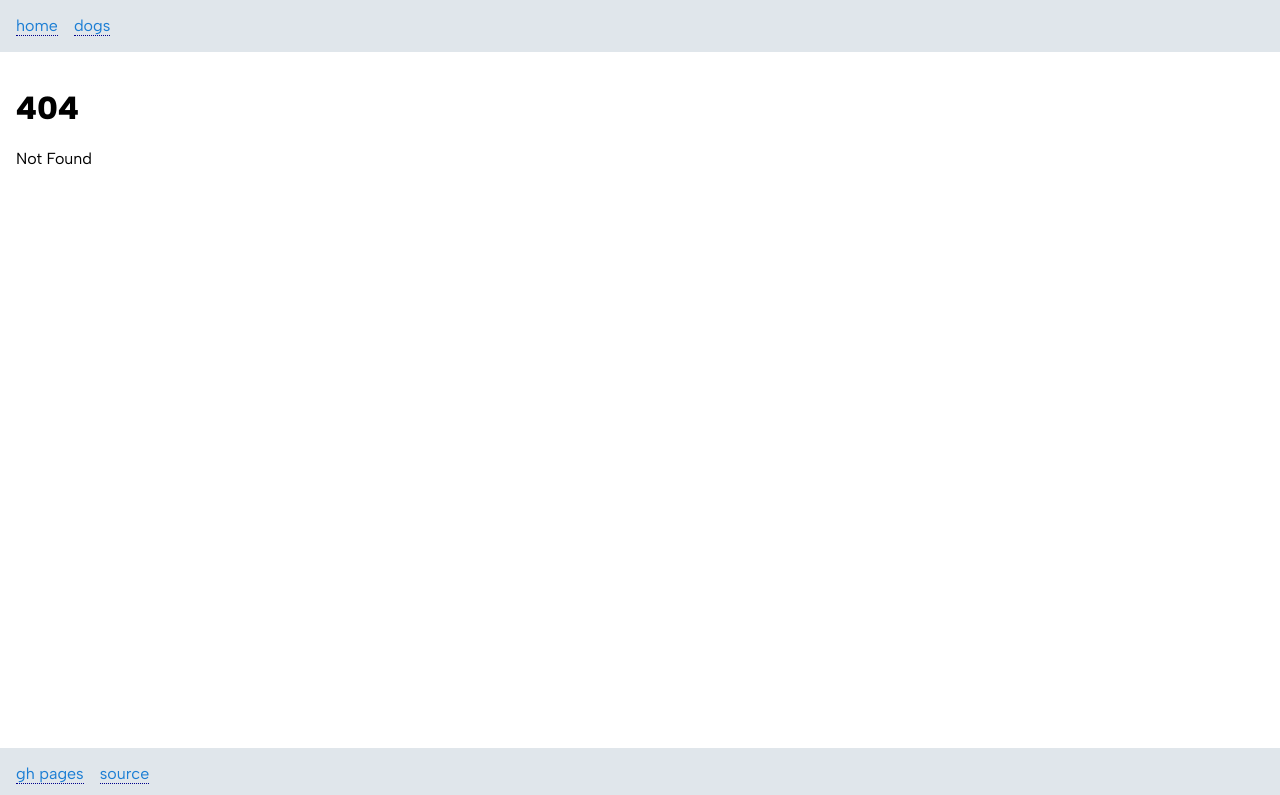
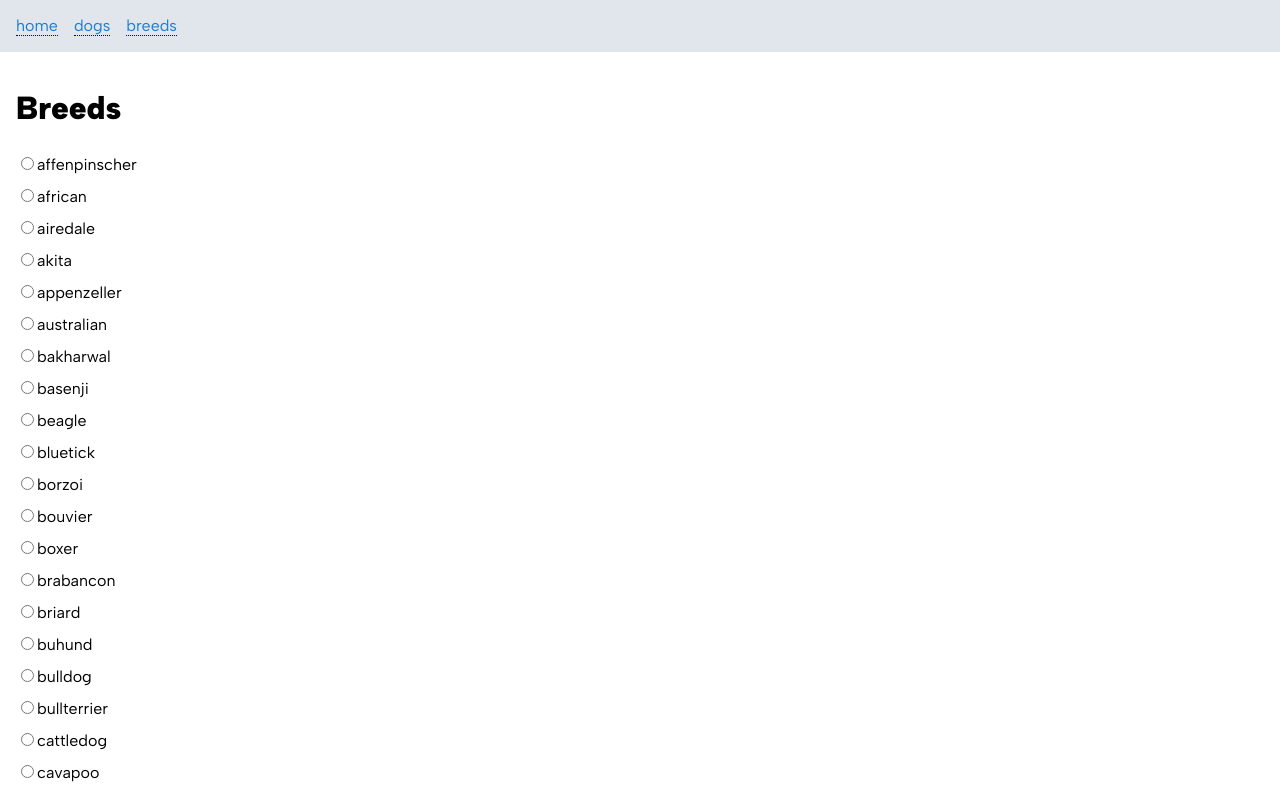
Before and after one commit to fscheidt/dogs, a SvelteKit app: page /breeds in a window 1280 px wide. Before the commit this address had no page. Shown: the top 795 px of the page. Built offline with nearby package versions, Linux system fonts and the light colour scheme.

Commit message:
add dog breed list

```diff
--- /dev/null
+++ b/src/lib/Breed.svelte
@@ -0,0 +1,49 @@
+<script>
+import {getContext, onMount} from "svelte";
+let {breedName} = $props();
+let endpoint = $state(`https://dog.ceo/api/breed/${breedName}/images`);
+let photos = $state(null);
+let photoIdx = $state(0);
+function getNext(){
+    return Math.floor(Math.random(0,1)*photos.length)
+}
+async function getBreedPhotos(){
+    const response = await fetch(endpoint);
+    const data = await response.json();
+    if (response.ok) {
+        return data;
+    } else {throw new Error(data); }
+}
+onMount(()=>{
+    getBreedPhotos().then((data)=>{
+        photos = data.message;
+    })
+})
+</script>
+<main>
+
+    <h2>{breedName}</h2>
+    <p>photos: {photos?.length}</p>
+    {#if photos}
+    <button onclick={()=>photoIdx=getNext()}>random</button>
+    <div>
+        <img src={photos[photoIdx]}/>
+    </div>
+    {/if}
+
+</main>
+<style>
+main{
+    display: inline-grid;
+    justify-items: start;
+    gap: 10px;
+}
+img{
+    max-width: 100%;
+    max-height: 95vh;
+}
+h2{
+    padding: 0;
+    margin: 0;
+}
+</style>
--- /dev/null
+++ b/src/lib/data/breeds.json
@@ -0,0 +1,245 @@
+{
+    "message": {
+        "affenpinscher": [],
+        "african": [],
+        "airedale": [],
+        "akita": [],
+        "appenzeller": [],
+        "australian": [
+            "kelpie",
+            "shepherd"
+        ],
+        "bakharwal": [
+            "indian"
+        ],
+        "basenji": [],
+        "beagle": [],
+        "bluetick": [],
+        "borzoi": [],
+        "bouvier": [],
+        "boxer": [],
+        "brabancon": [],
+        "briard": [],
+        "buhund": [
+            "norwegian"
+        ],
+        "bulldog": [
+            "boston",
+            "english",
+            "french"
+        ],
+        "bullterrier": [
+            "staffordshire"
+        ],
+        "cattledog": [
+            "australian"
+        ],
+        "cavapoo": [],
+        "chihuahua": [],
+        "chippiparai": [
+            "indian"
+        ],
+        "chow": [],
+        "clumber": [],
+        "cockapoo": [],
+        "collie": [
+            "border"
+        ],
+        "coonhound": [],
+        "corgi": [
+            "cardigan"
+        ],
+        "cotondetulear": [],
+        "dachshund": [],
+        "dalmatian": [],
+        "dane": [
+            "great"
+        ],
+        "danish": [
+            "swedish"
+        ],
+        "deerhound": [
+            "scottish"
+        ],
+        "dhole": [],
+        "dingo": [],
+        "doberman": [],
+        "elkhound": [
+            "norwegian"
+        ],
+        "entlebucher": [],
+        "eskimo": [],
+        "finnish": [
+            "lapphund"
+        ],
+        "frise": [
+            "bichon"
+        ],
+        "gaddi": [
+            "indian"
+        ],
+        "germanshepherd": [],
+        "greyhound": [
+            "indian",
+            "italian"
+        ],
+        "groenendael": [],
+        "havanese": [],
+        "hound": [
+            "afghan",
+            "basset",
+            "blood",
+            "english",
+            "ibizan",
+            "plott",
+            "walker"
+        ],
+        "husky": [],
+        "keeshond": [],
+        "kelpie": [],
+        "kombai": [],
+        "komondor": [],
+        "kuvasz": [],
+        "labradoodle": [],
+        "labrador": [],
+        "leonberg": [],
+        "lhasa": [],
+        "malamute": [],
+        "malinois": [],
+        "maltese": [],
+        "mastiff": [
+            "bull",
+            "english",
+            "indian",
+            "tibetan"
+        ],
+        "mexicanhairless": [],
+        "mix": [],
+        "mountain": [
+            "bernese",
+            "swiss"
+        ],
+        "mudhol": [
+            "indian"
+        ],
+        "newfoundland": [],
+        "otterhound": [],
+        "ovcharka": [
+            "caucasian"
+        ],
+        "papillon": [],
+        "pariah": [
+            "indian"
+        ],
+        "pekinese": [],
+        "pembroke": [],
+        "pinscher": [
+            "miniature"
+        ],
+        "pitbull": [],
+        "pointer": [
+            "german",
+            "germanlonghair"
+        ],
+        "pomeranian": [],
+        "poodle": [
+            "medium",
+            "miniature",
+            "standard",
+            "toy"
+        ],
+        "pug": [],
+        "puggle": [],
+        "pyrenees": [],
+        "rajapalayam": [
+            "indian"
+        ],
+        "redbone": [],
+        "retriever": [
+            "chesapeake",
+            "curly",
+            "flatcoated",
+            "golden"
+        ],
+        "ridgeback": [
+            "rhodesian"
+        ],
+        "rottweiler": [],
+        "saluki": [],
+        "samoyed": [],
+        "schipperke": [],
+        "schnauzer": [
+            "giant",
+            "miniature"
+        ],
+        "segugio": [
+            "italian"
+        ],
+        "setter": [
+            "english",
+            "gordon",
+            "irish"
+        ],
+        "sharpei": [],
+        "sheepdog": [
+            "english",
+            "indian",
+            "shetland"
+        ],
+        "shiba": [],
+        "shihtzu": [],
+        "spaniel": [
+            "blenheim",
+            "brittany",
+            "cocker",
+            "irish",
+            "japanese",
+            "sussex",
+            "welsh"
+        ],
+        "spitz": [
+            "indian",
+            "japanese"
+        ],
+        "springer": [
+            "english"
+        ],
+        "stbernard": [],
+        "terrier": [
+            "american",
+            "australian",
+            "bedlington",
+            "border",
+            "cairn",
+            "dandie",
+            "fox",
+            "irish",
+            "kerryblue",
+            "lakeland",
+            "norfolk",
+            "norwich",
+            "patterdale",
+            "russell",
+            "scottish",
+            "sealyham",
+            "silky",
+            "tibetan",
+            "toy",
+            "welsh",
+            "westhighland",
+            "wheaten",
+            "yorkshire"
+        ],
+        "tervuren": [],
+        "vizsla": [],
+        "waterdog": [
+            "spanish"
+        ],
+        "weimaraner": [],
+        "whippet": [],
+        "wolfhound": [
+            "irish"
+        ]
+    },
+    "status": "success"
+}
--- a/src/routes/+layout.svelte
+++ b/src/routes/+layout.svelte
@@ -7,6 +7,7 @@ let {children} = $props();
 <nav>
     <a href={`${base}/`}>home</a>
     <a href={`${base}/dogs`}>dogs</a>
+    <a href={`${base}/breeds`}>breeds</a>
 </nav>
 
 <div class="content">
--- /dev/null
+++ b/src/routes/breeds/+page.svelte
@@ -0,0 +1,51 @@
+<script>
+import data from '$lib/data/breeds.json';
+import Breed from "$lib/Breed.svelte";
+let breeds = Object.keys(data.message);
+let breedName = $state(null);
+</script>
+
+<main>
+    <header>
+        <h1 id="title">Breeds</h1>
+    </header>
+    <div class="contents">
+        <div>
+            <ul>
+                {#each breeds as name}
+                <li><label><input name="selectedBreed" onclick={()=>{breedName=name;}} type="radio" value={name}>{name}</label></li>
+                {/each}
+            </ul>
+        </div>
+        <div>
+            {#key breedName}
+            {#if breedName}
+            <Breed {breedName}/>
+            {/if}
+            {/key}
+        </div>
+    </div>
+
+</main>
+
+
+<style>
+
+.contents{
+    display: grid;
+    grid-template-columns: max-content 1fr;
+    gap: 10px;
+}
+ul{
+    padding: 0;
+    margin: 0;
+}
+li{
+    list-style: none;
+    line-height: 2rem;
+}
+label:hover{
+    cursor: pointer;
+    color: navy;
+}
+</style>
```
